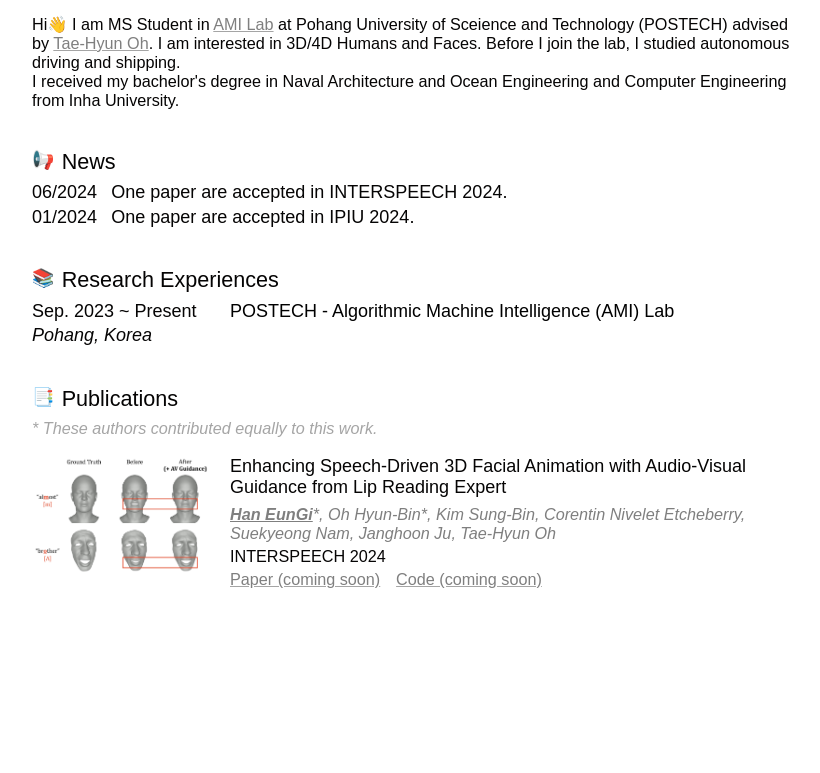
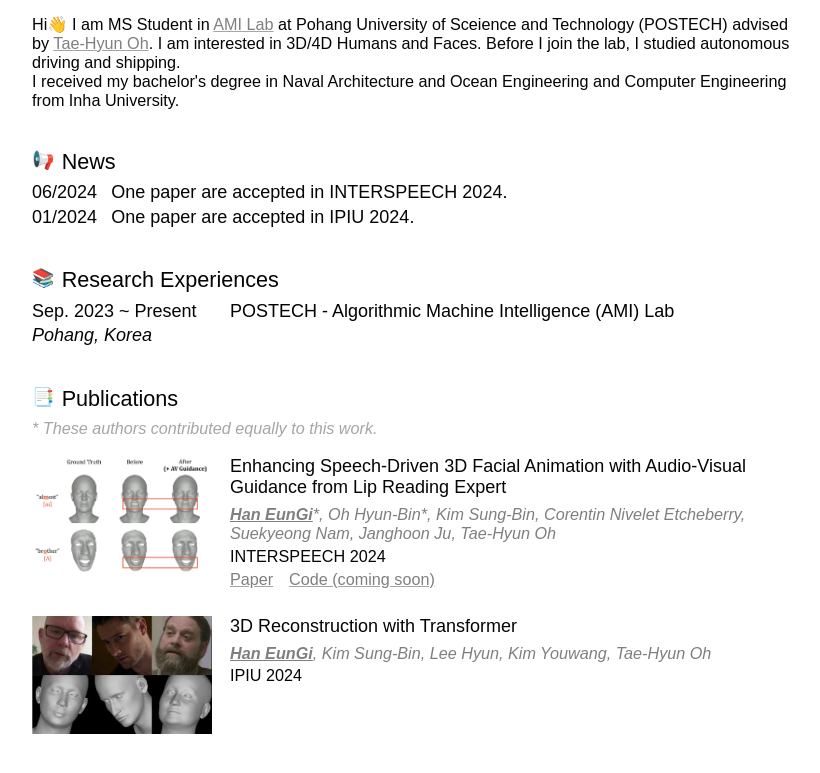
Before and after one commit to winterbloooom/profile, a plain HTML site: page index.html in a window 1280 px wide. Shown: the part 418-1191 px from the top of the page, without its empty margins (224-1044 px from the left). Drawn offline with Linux system fonts and the light colour scheme.

Commit message:
Add INTERSPEECH 24 paper link

```diff
--- a/index.html
+++ b/index.html
@@ -116,7 +116,7 @@
                                 <div class="pub-single-authors"><u><b>Han EunGi</b></u>*, Oh Hyun-Bin*, Kim Sung-Bin, Corentin Nivelet Etcheberry, Suekyeong Nam, Janghoon Ju, Tae-Hyun Oh</div>
                                 <div class="pub-single-venue">INTERSPEECH 2024</div>
                                 <div class="pub-single-further">
-                                    <a href="">Paper (coming soon)</a>
+                                    <a href="https://arxiv.org/abs/2407.01034">Paper</a>
                                     <a href="https://3d-talking-head-avguide.github.io/">Code (coming soon)</a>
                                 </div>
                             </div>
```
